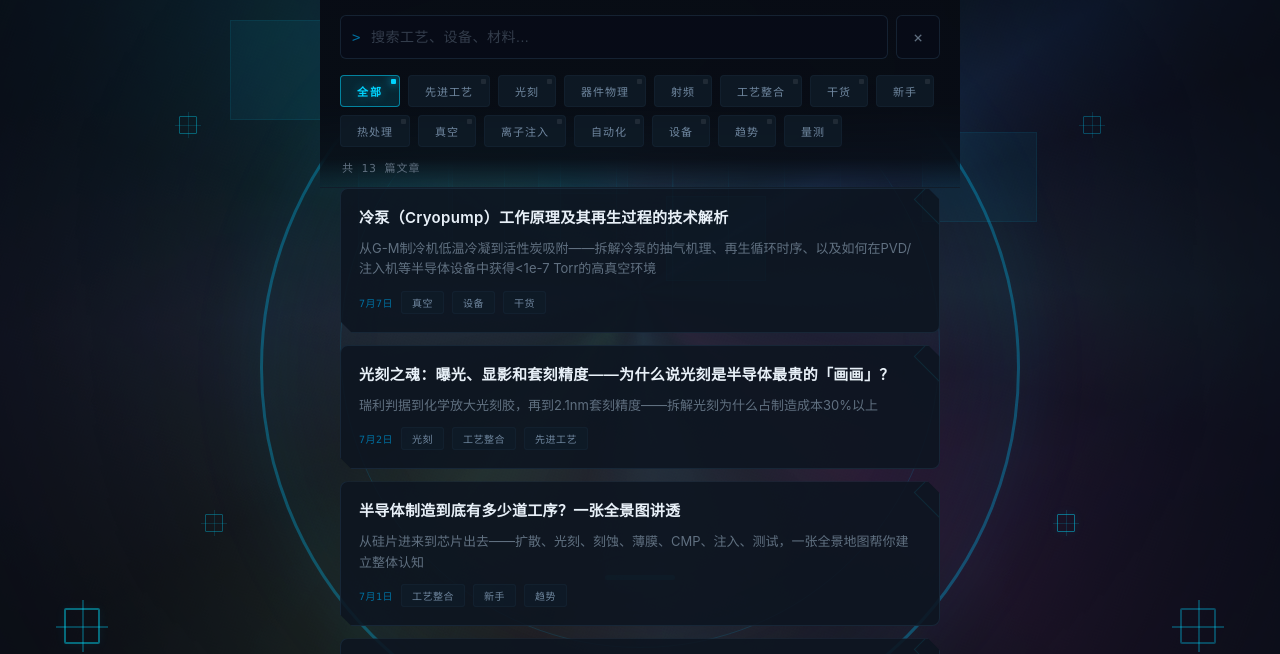
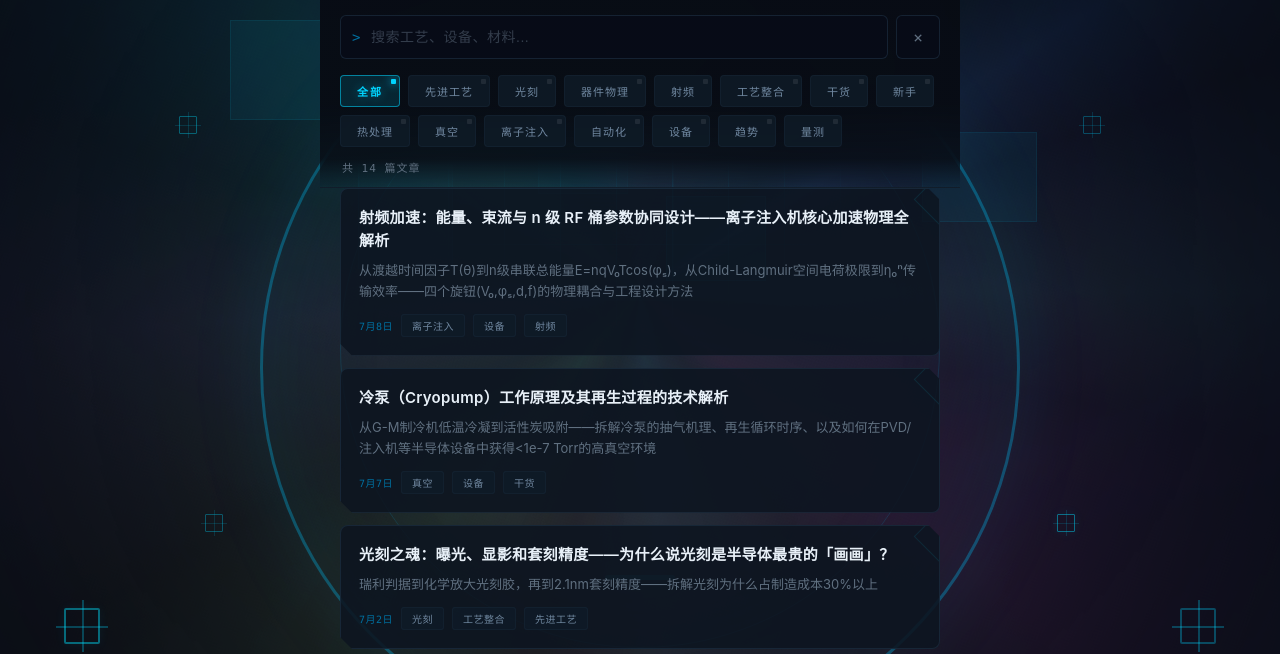
Before and after one commit to yayu0102/wechat-articles, a plain HTML site: page index.html in a window 1280 px wide. Shown: the part 92-746 px from the top of the page. Drawn offline with Linux system fonts and the light colour scheme.

Commit message:
feat: add RF acceleration article to article list (14 total)

```diff
--- a/index.html
+++ b/index.html
@@ -697,6 +697,13 @@ body {
 <script>
 const ARTICLE_DATA = [
   {
+    title: "射频加速：能量、束流与 n 级 RF 桶参数协同设计——离子注入机核心加速物理全解析",
+    url: "rf-acceleration.html",
+    date: "2026-07-08",
+    tags: "离子注入,设备,射频",
+    summary: "从渡越时间因子T(θ)到n级串联总能量E=nqV₀Tcos(φₛ)，从Child-Langmuir空间电荷极限到η₀ⁿ传输效率——四个旋钮(V₀,φₛ,d,f)的物理耦合与工程设计方法"
+  },
+  {
     title: "冷泵（Cryopump）工作原理及其再生过程的技术解析",
     url: "https://mp.weixin.qq.com/s/Wjpfl5yVx2I7J6T46UEB-A",
     date: "2026-07-07",
```
